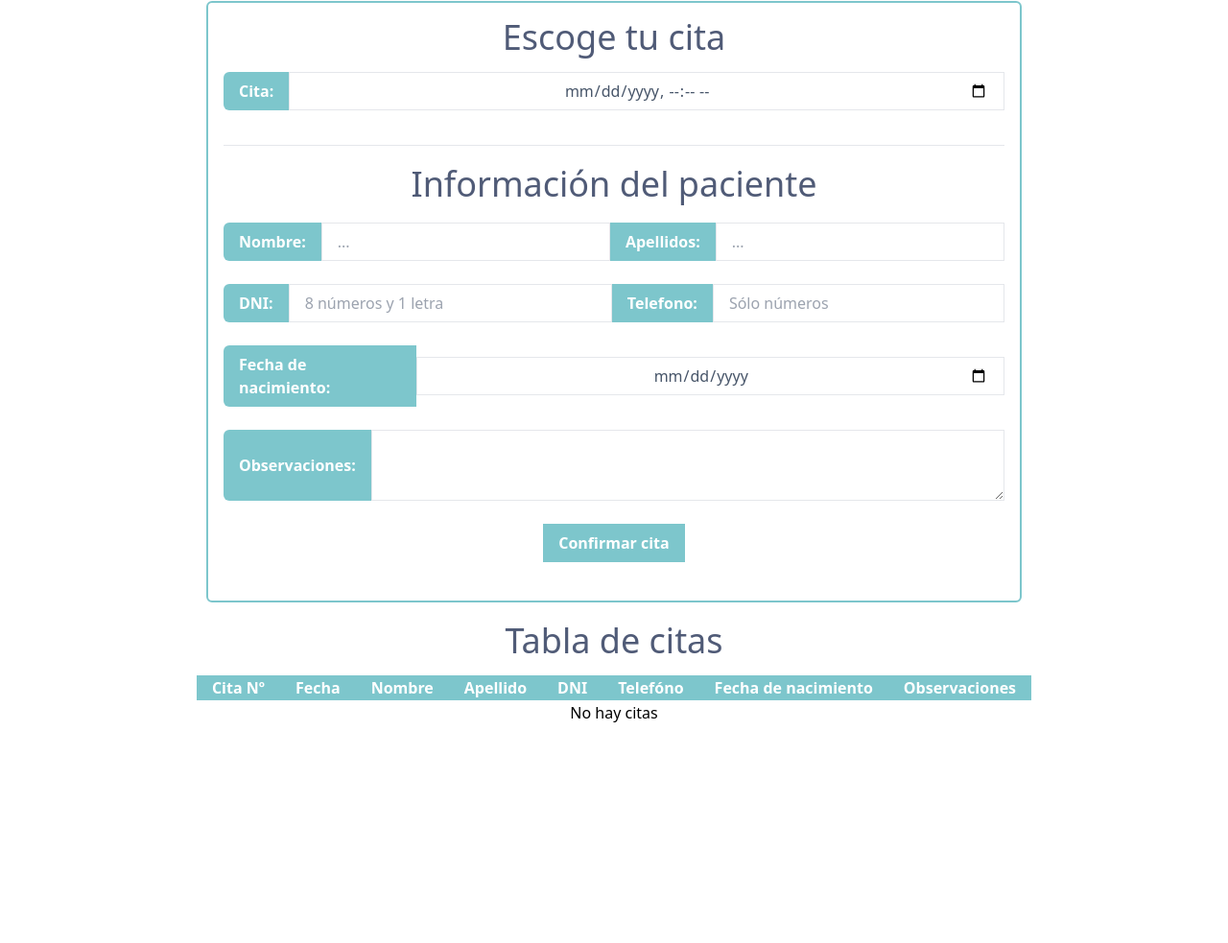
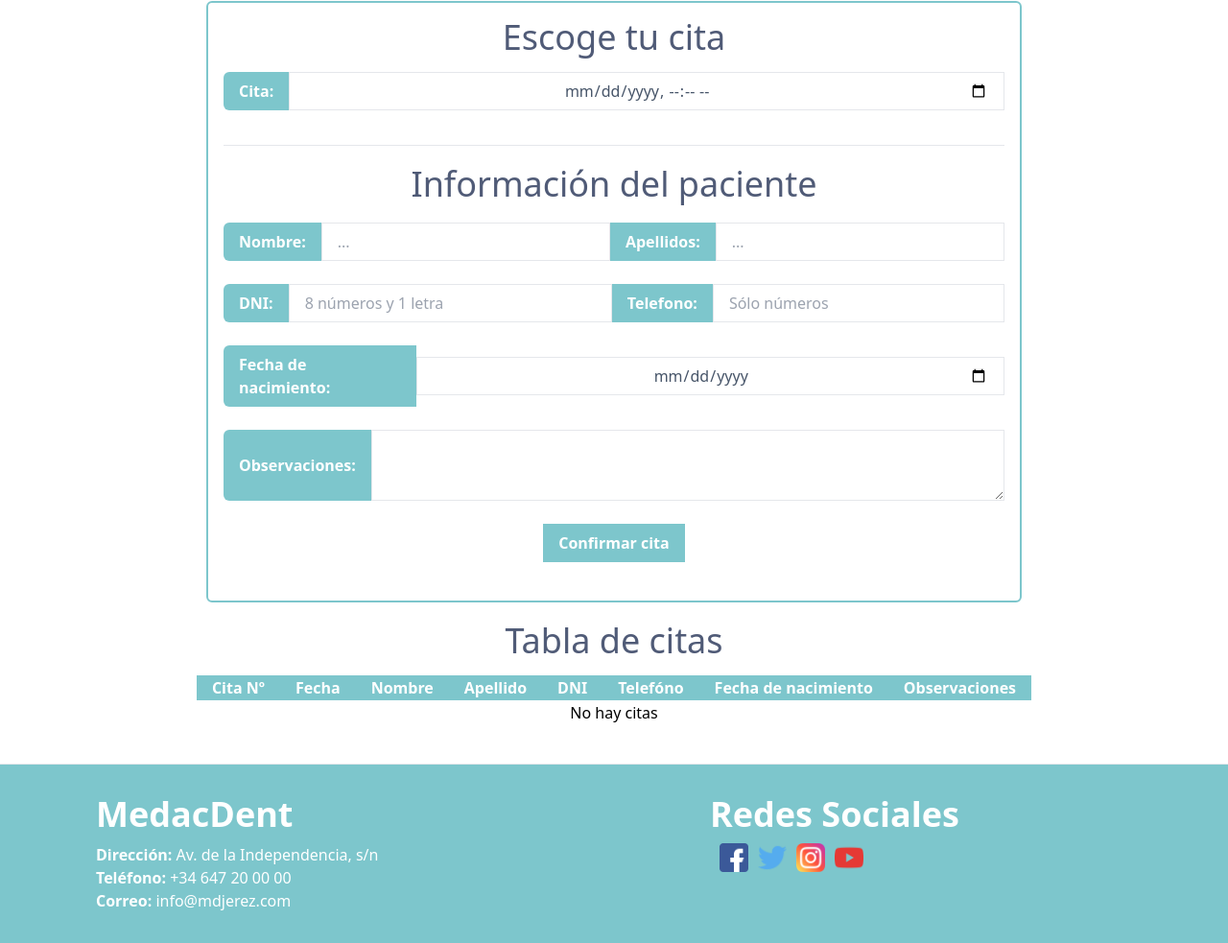
Before and after one commit to Ialgalo90/Trabajo-de-enfoque, a website: page index.html in a window 1280 px wide. Shown: the part 254-1237 px from the top of the page at 96% size. Before the commit the page ends 1050 px from the top, so only its background shows below. Drawn offline with Linux system fonts and the light colour scheme.

Commit message:
Añadido pie de página

```diff
--- a/index.html
+++ b/index.html
@@ -1,16 +1,19 @@
 <!DOCTYPE html>
 <html lang="es">
+
 <head>
     <meta charset="UTF-8">
     <meta name="viewport" content="width=device-width, initial-scale=1.0">
     <link rel="stylesheet" href="src/output.css">
+    <link rel="stylesheet" href="style.css">
     <title>MedacDent</title>
 </head>
-    <body>
 
-        <header class= "py-8 flex flex-row  justify-center">
+<body class="font-sans">
+
+    <header class="py-8 flex flex-row justify-center">
         <img src="src/img/logoMedacDent.png" alt="logo" class="w-[100px]">
-            <p class="text-right text-7xl text-[#7dc6cc] px-5 font-mono mt-8">MEDACDENT</p>
+        <p class="text-right text-7xl text-[#7dc6cc] px-5 mt-8">MEDACDENT</p>
     </header>
 
     <hr>
@@ -23,8 +26,10 @@
                 <h1 class="text-4xl text-center mb-4 text-[#505b77]">Escoge tu cita</h1>
 
                 <div class="flex flex-row items-center mb-3">
-                    <label class="bg-[#7dc6cc] text-white font-bold px-4 py-2 rounded-s-md" for="fechaCita">Cita: </label>
-                    <input class="border px-4 w-full text-center h-[40px] text-slate-600 hover:border-slate-700" type="datetime-local" id="fechaCita" name="fechaCita">
+                    <label class="bg-[#7dc6cc] text-white font-bold px-4 py-2 rounded-s-md" for="fechaCita">Cita:
+                    </label>
+                    <input class="border px-4 w-full text-center h-[40px] text-slate-600 hover:border-slate-700"
+                        type="datetime-local" id="fechaCita" name="fechaCita">
                 </div><br>
 
                 <hr>
@@ -32,32 +37,45 @@
                 <h1 class="text-4xl text-center m-5 text-[#505b77]">Información del paciente</h1>
 
                 <div class="flex flex-row items-center mb-6">
-                        <label class="bg-[#7dc6cc] text-white font-bold px-4 py-2 rounded-s-md" for="nombre">Nombre: </label>
-                        <input class="border px-4 h-[40px] w-[50%] hover:border-slate-700 focus:border-none focus:border-slate-950" type="text" id="nombre" name="nombre" placeholder="..." >
+                    <label class="bg-[#7dc6cc] text-white font-bold px-4 py-2 rounded-s-md" for="nombre">Nombre:
+                    </label>
+                    <input
+                        class="border px-4 h-[40px] w-[50%] hover:border-slate-700 focus:border-none focus:border-slate-950"
+                        type="text" id="nombre" name="nombre" placeholder="...">
                     <label class="bg-[#7dc6cc] text-white font-bold px-4 py-2" for="apellido">Apellidos: </label>
-                        <input class="border px-4 h-[40px] w-[50%] hover:border-slate-700" type="text" id="apellido" name="apellido" placeholder="...">
+                    <input class="border px-4 h-[40px] w-[50%] hover:border-slate-700" type="text" id="apellido"
+                        name="apellido" placeholder="...">
                 </div>
 
                 <div class="flex flex-row items-center mb-6">
                     <label class="bg-[#7dc6cc] text-white font-bold px-4 py-2 rounded-s-md" for="dni">DNI: </label>
-                        <input class="border px-4 h-[40px] w-[50%] hover:border-slate-700" type="text" id="dni" name="dni" placeholder="8 números y 1 letra">
+                    <input class="border px-4 h-[40px] w-[50%] hover:border-slate-700" type="text" id="dni" name="dni"
+                        placeholder="8 números y 1 letra">
                     <label class="bg-[#7dc6cc] text-white font-bold px-4 py-2" for="telefono">Telefono: </label>
-                        <input class="border px-4 h-[40px] w-[45%] hover:border-slate-700" type="text" id="telefono" name="telefono" placeholder="Sólo números">
+                    <input class="border px-4 h-[40px] w-[45%] hover:border-slate-700" type="text" id="telefono"
+                        name="telefono" placeholder="Sólo números">
                 </div>
 
                 <div class="flex flex-row items-center mb-6">
-                        <label class="bg-[#7dc6cc] text-white font-bold px-4 py-2 rounded-s-md w-[32%]" for="fecha">Fecha de nacimiento: </label>
-                        <input class="border px-4 h-[40px] w-[100%] text-center text-slate-600 hover:border-slate-700" type="date" id="fecha" name="fecha">
+                    <label class="bg-[#7dc6cc] text-white font-bold px-4 py-2 rounded-s-md w-[32%]" for="fecha">Fecha de
+                        nacimiento: </label>
+                    <input class="border px-4 h-[40px] w-[100%] text-center text-slate-600 hover:border-slate-700"
+                        type="date" id="fecha" name="fecha">
                 </div>
 
                 <div class="flex flex-row items-center mb-6 h-[74px]">
-                            <label class="bg-[#7dc6cc] text-white font-bold px-4 py-2 rounded-s-md w-[20%] h-[100%] content-center" for="observacion">Observaciones: </label>
-                            <textarea class="border px-4 h-[100%] w-[100%] py-2 text-slate-600 hover:border-slate-700" name="observacion" id="observacion" cols="50" rows="3"></textarea>
+                    <label
+                        class="bg-[#7dc6cc] text-white font-bold px-4 py-2 rounded-s-md w-[20%] h-[100%] content-center"
+                        for="observacion">Observaciones: </label>
+                    <textarea class="border px-4 h-[100%] w-[100%] py-2 text-slate-600 hover:border-slate-700"
+                        name="observacion" id="observacion" cols="50" rows="3"></textarea>
                 </div>
 
                 <!--Botón de confirmar cita -->
                 <div class="flex flex-row items-center justify-center mb-6">
-                        <button id="btnAñadirCita" class="bg-[#7dc6cc] text-white font-bold px-4 py-2 rounded-sm content-center hover:bg-slate-500 cursor-" type="submit">Confirmar cita</button>
+                    <button id="btnAñadirCita"
+                        class="bg-[#7dc6cc] text-white font-bold px-4 py-2 rounded-sm content-center hover:bg-slate-500 cursor-"
+                        type="submit">Confirmar cita</button>
                 </div>
 
             </form>
@@ -78,10 +96,31 @@
                 </thead>
                 <tbody class="text-center p-4"></tbody>
             </table>
-
-
         </section>
     </main>
+
+    <hr>
+    <footer class="px-10 w-full flex flex-row justify-center bg-[#7dc6cc] text-white">
+        <section class="py-8 w-full sectionFooter">
+            <h2 class="text-4xl font-bold">MedacDent</h2>
+            <ul>
+                <li><span class="font-bold">Dirección: </span>Av. de la Independencia, s/n</li>
+                <li><span class="font-bold">Teléfono: </span>+34 647 20 00 00</li>
+                <li><span class="font-bold">Correo: </span>info@mdjerez.com</li>
+            </ul>
+        </section>
+        <section class="py-8 w-full sectionFooter">
+            <h2 class="text-4xl font-bold">Redes Sociales</h2>
+            <ul class="flex flex-row">
+                <li><img src="src/img/iconFacebook.png" alt="facebook" class="imgRedes"></li>
+                <li><img src="src/img/iconTwitter.png" alt="twitter" class="imgRedes"></li>
+                <li><img src="src/img/iconInstragram.png" alt="instagram" class="imgRedes"></li>
+                <li><img src="src/img/iconYoutube.png" alt="youtube" class="imgRedes"></li>
+            </ul>
+        </section>
+    </footer>
+
     <script src="src/scripts.js"></script>
 </body>
+
 </html>
--- /dev/null
+++ b/style.css
@@ -0,0 +1,12 @@
+.sectionFooter {
+    padding-left: 100px;
+    h2 {
+        padding-bottom: 10px;
+    }
+}
+
+.imgRedes {
+    width: 30px;
+    height: 30px;
+    margin-left: 10px;
+}
```
Also changed, not shown: src/font/duepuntozero/Duepuntozero by Zetafonts.txt (added, +8 -0 lines), src/font/duepuntozero/Duepuntozero by Zeta Fonts.png (added), src/font/duepuntozero/Duepuntozero-Black-Trial.ttf (added), src/font/duepuntozero/Duepuntozero-Bold-Trial.ttf (added), src/font/duepuntozero/Duepuntozero-ExtraBoldTrial.ttf (added), src/font/duepuntozero/Duepuntozero-ExtraLight-Trial.ttf (added), src/font/duepuntozero/Duepuntozero-Regular-Trial.ttf (added), src/img/iconFacebook.png (added), src/img/iconInstragram.png (added), src/img/iconTwitter.png (added), src/img/iconYoutube.png (added), 5 other files. Lines whose indentation alone changed are shown as unchanged.
